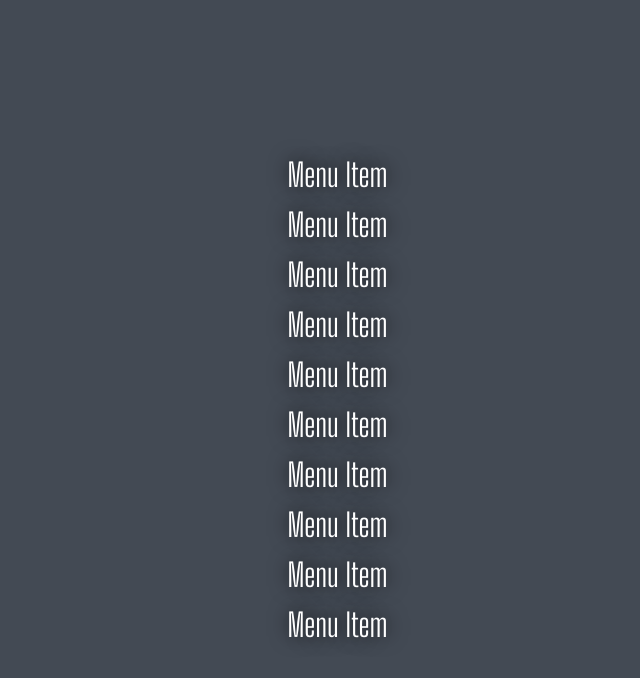
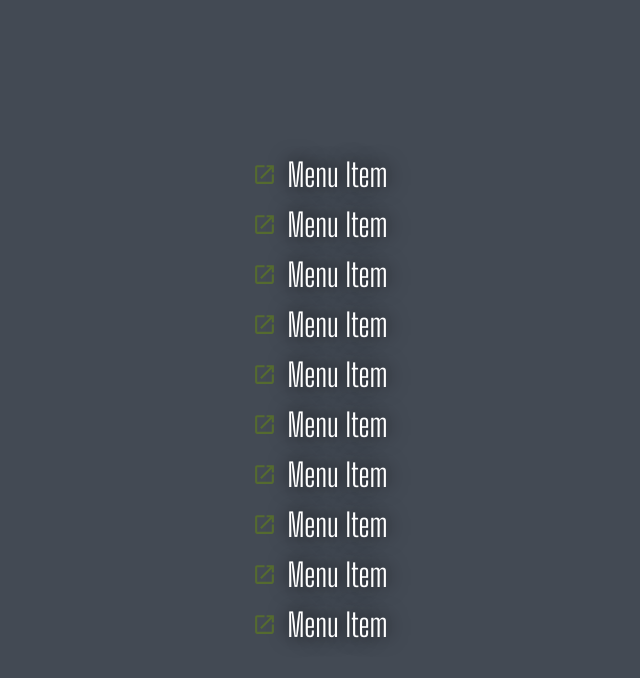
Before and after one commit to avfreq/menu, a plain HTML site: page index.html in a window 1280 px wide. Shown: the whole page, without its empty margins (320-960 px from the left). Drawn offline with Linux system fonts and the light colour scheme.

Commit message:
Update main.css

```diff
--- a/main.css
+++ b/main.css
@@ -25,7 +25,7 @@ body {
 }
 .menu-span1::before {
   content: "";
-  mask-image: url(../img/launch.svg);
+  mask-image: url(launch.svg);
   mask-repeat: no-repeat;
   mask-size: cover;
   background-color: #556B2F;
@@ -51,7 +51,7 @@ body {
 }
 .menu-span2::before {
   content: "";
-  mask-image: url(../img/launch.svg);
+  mask-image: url(launch.svg);
   mask-repeat: no-repeat;
   mask-size: cover;
   background-color: #556B2F;
@@ -77,7 +77,7 @@ body {
 }
 .menu-span3::before {
   content: "";
-  mask-image: url(../img/launch.svg);
+  mask-image: url(launch.svg);
   mask-repeat: no-repeat;
   mask-size: cover;
   background-color: #556B2F;
@@ -103,7 +103,7 @@ body {
 }
 .menu-span4::before {
   content: "";
-  mask-image: url(../img/launch.svg);
+  mask-image: url(launch.svg);
   mask-repeat: no-repeat;
   mask-size: cover;
   background-color: #556B2F;
@@ -129,7 +129,7 @@ body {
 }
 .menu-span5::before {
   content: "";
-  mask-image: url(../img/launch.svg);
+  mask-image: url(launch.svg);
   mask-repeat: no-repeat;
   mask-size: cover;
   background-color: #556B2F;
@@ -155,7 +155,7 @@ body {
 }
 .menu-span6::before {
   content: "";
-  mask-image: url(../img/launch.svg);
+  mask-image: url(launch.svg);
   mask-repeat: no-repeat;
   mask-size: cover;
   background-color: #556B2F;
@@ -181,7 +181,7 @@ body {
 }
 .menu-span7::before {
   content: "";
-  mask-image: url(../img/launch.svg);
+  mask-image: url(launch.svg);
   mask-repeat: no-repeat;
   mask-size: cover;
   background-color: #556B2F;
@@ -207,7 +207,7 @@ body {
 }
 .menu-span8::before {
   content: "";
-  mask-image: url(../img/launch.svg);
+  mask-image: url(launch.svg);
   mask-repeat: no-repeat;
   mask-size: cover;
   background-color: #556B2F;
@@ -233,7 +233,7 @@ body {
 }
 .menu-span9::before {
   content: "";
-  mask-image: url(../img/launch.svg);
+  mask-image: url(launch.svg);
   mask-repeat: no-repeat;
   mask-size: cover;
   background-color: #556B2F;
```
